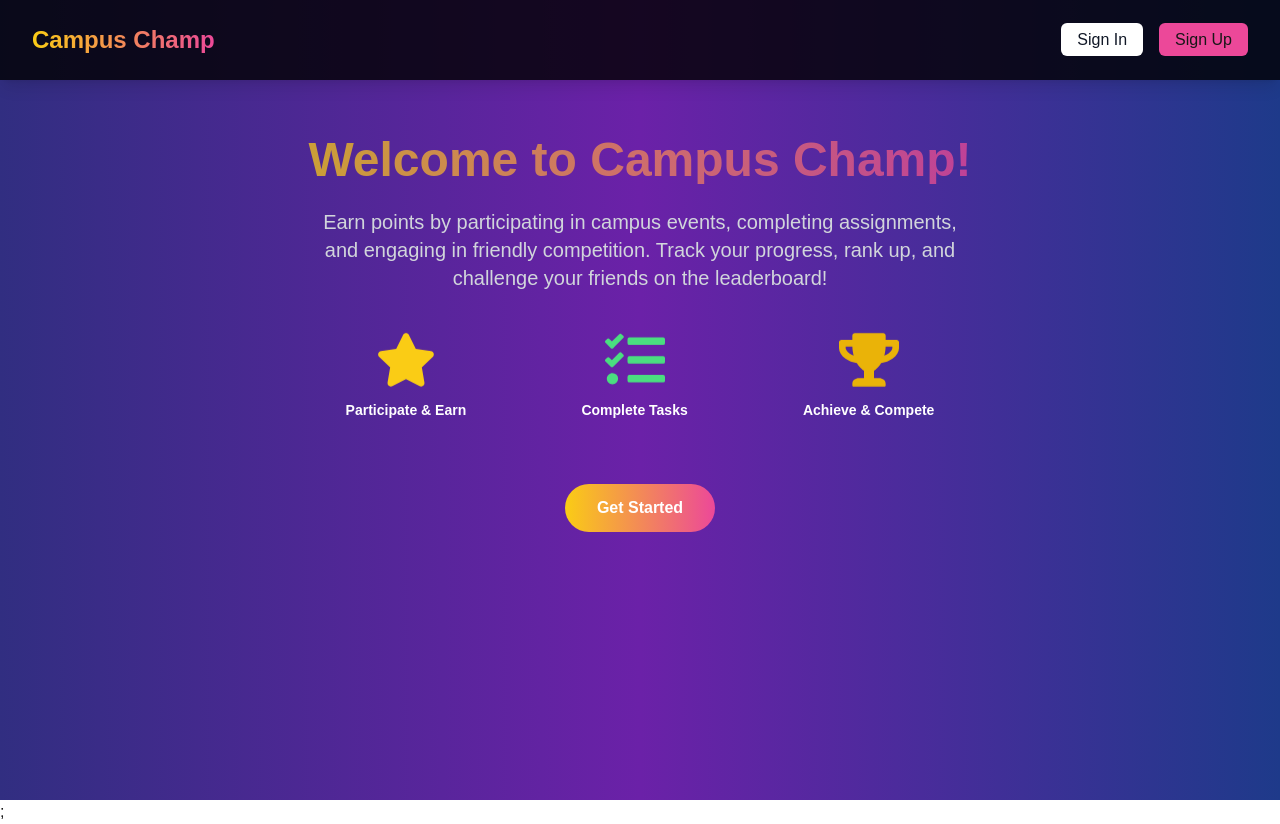
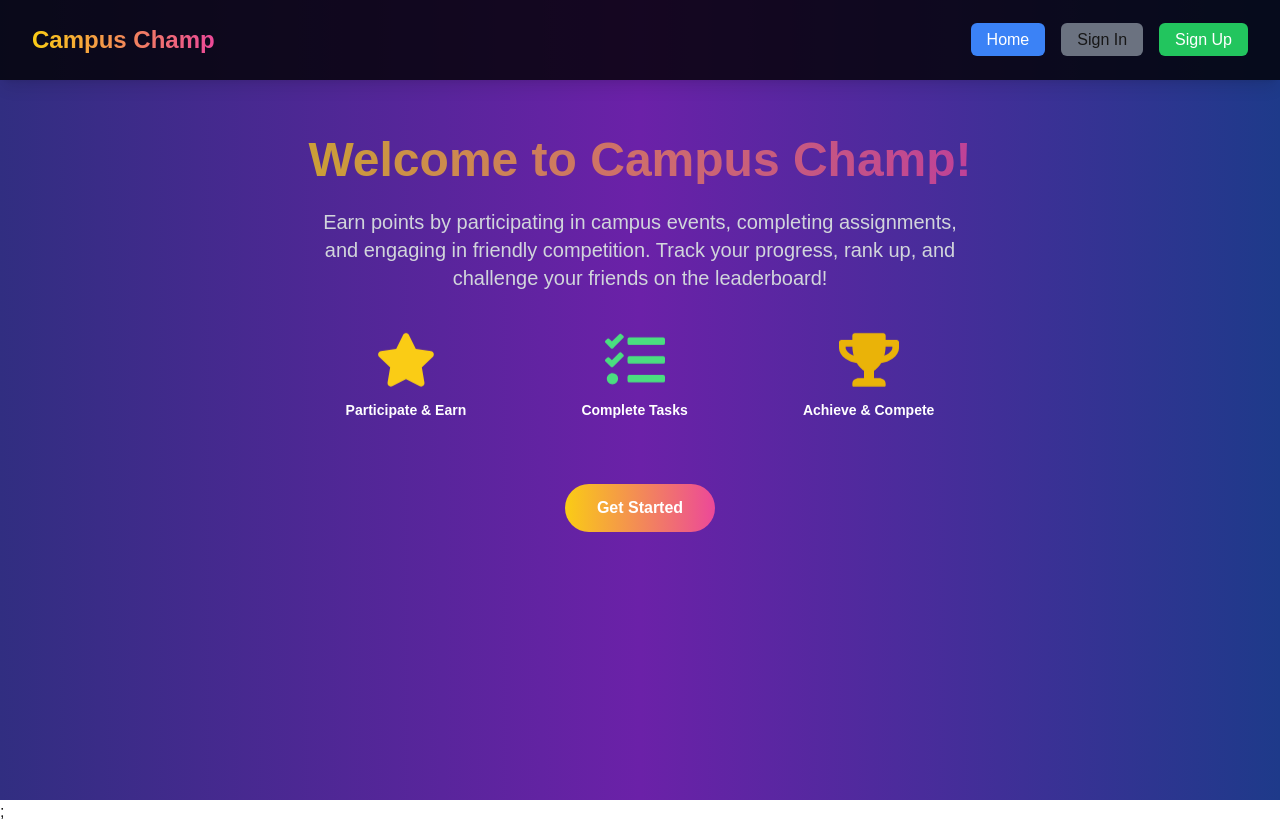
Before and after one commit to Krishna-Morker/CampusChamp, a Next.js app: page / in a window 1280 px wide. Built offline with nearby package versions, Linux system fonts and the light colour scheme.

Commit message:
Completing the home page

```diff
--- a/app/(Front)/layout.tsx
+++ b/app/(Front)/layout.tsx
@@ -9,12 +9,18 @@ export default function layout({ children }: Readonly<{ children: React.ReactNod
           Campus Champ
         </h1>
         <div className="space-x-4">
-          <Link href="" className="bg-white text-gray-900 px-4 py-2 rounded-md hover:bg-gray-200 transition duration-300">
+            <Link href="/" className="bg-blue-500 text-white px-4 py-2 rounded-md hover:bg-blue-700 transition duration-300">
+            Home
+            </Link>
+
+            <Link href="app/sign-in" className="bg-gray-500 text-black-900 px-4 py-2 rounded-md hover:bg-gray-700 transition duration-300">
             Sign In
-          </Link>
-          <Link href="" className="bg-pink-500 px-4 py-2 rounded-md hover:bg-pink-600 transition duration-300">
+            </Link>
+
+            <Link href="app/sign-up" className="bg-green-500 text-white px-4 py-2 rounded-md hover:bg-green-600 transition duration-300">
             Sign Up
-          </Link>
+            </Link>
+
         </div>
       </nav>
     {children};
```
